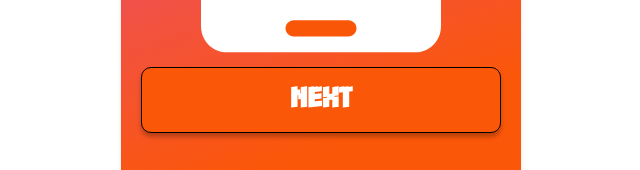
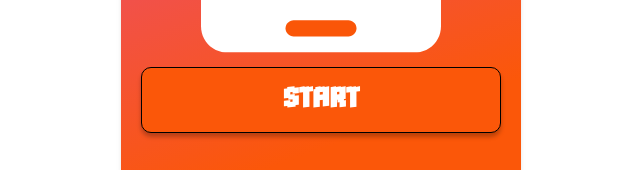
Before and after one commit to waguwagu-company/weat-frontend, a Next.js app: page / in a window 1280 px wide. Both pictures are taken after a click on the button 662 px from the left and 38 px from the top of the page. Shown: the part 627-797 px from the top of the page, without its empty margins (319-959 px from the left). Built offline with nearby package versions, Linux system fonts and the light colour scheme.

Commit message:
fix: 랜딩 페이지 버튼 이벤트 및 텍스트 수정

```diff
--- a/src/app/page.tsx
+++ b/src/app/page.tsx
@@ -70,9 +70,9 @@ export default function Home() {
                 <span className="font-cafe24-pro-up">WEAT</span>은 혼자 또는 함께 이용 가능해요.
               </h2>
               <p className="text-sm">
-                함께 결정하기로 했다면, 그룹을 만들고 친구들 초대하세요.
+                함께 결정하기로 했다면, 그룹을 만들고 친구를 초대하세요.
                 <br />
-                친구가 참여했는지 실시간으로 확인할 수 있어요.
+                친구들이 참여했는지 실시간으로 확인할 수 있어요.
               </p>
             </section>
             <Lottie animationData={onboarding1} loop autoplay className="px-15" />
@@ -110,8 +110,13 @@ export default function Home() {
         </CarouselContent>
       </Carousel>
 
-      <Button variant="primary" className="font-cafe24-pro-up text-2xl" asChild>
-        <Link href="/create">NEXT</Link>
+      <Button
+        variant="primary"
+        className="font-cafe24-pro-up text-2xl"
+        onClick={currentIndex === 4 ? undefined : () => navigateCarousel(currentIndex + 1)}
+        asChild={currentIndex === 4}
+      >
+        {currentIndex === 4 ? <Link href="/create">START</Link> : 'NEXT'}
       </Button>
     </main>
   );
```
